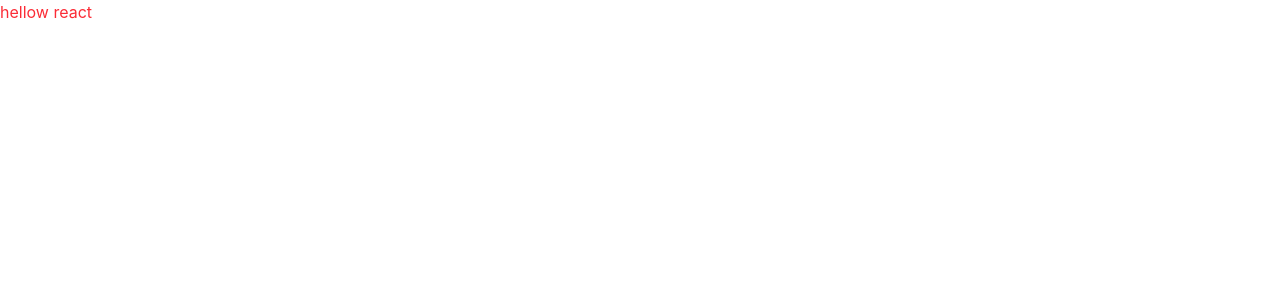
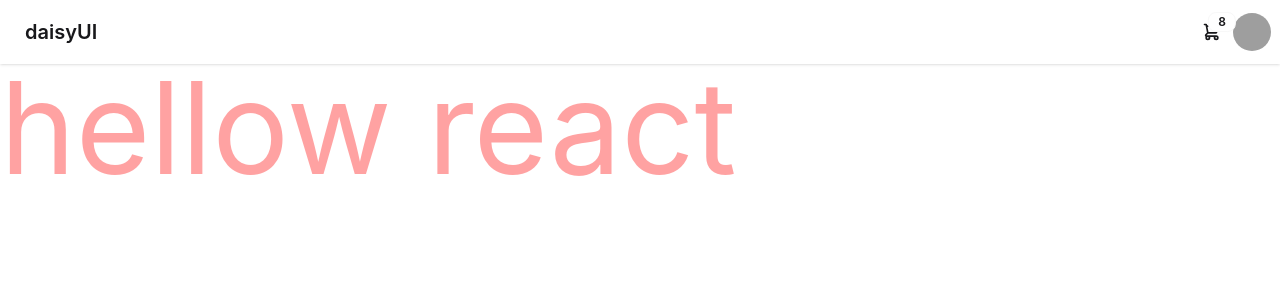
Before and after one commit to shariful-ire/BPL-Dream-11, a React (Vite) app: page / in a window 1280 px wide. Shown: the top 300 px of the page. Built offline with nearby package versions, Linux system fonts and the light colour scheme; grey boxes are pictures that could not be loaded.

Commit message:
add the daizy ui and test with an navbar

```diff
--- a/package.json
+++ b/package.json
@@ -20,6 +20,7 @@
     "@types/react": "^19.2.14",
     "@types/react-dom": "^19.2.3",
     "@vitejs/plugin-react": "^6.0.1",
+    "daisyui": "^5.5.20",
     "eslint": "^10.3.0",
     "eslint-plugin-react-hooks": "^7.1.1",
     "eslint-plugin-react-refresh": "^0.5.2",
--- a/src/App.jsx
+++ b/src/App.jsx
@@ -3,7 +3,56 @@
 const App = () => {
   return (
     <div>
-      <h1 className='text-red-500'>hellow react </h1>
+    <div className="navbar bg-base-100 shadow-sm">
+  <div className="flex-1">
+    <a className="btn btn-ghost text-xl">daisyUI</a>
+  </div>
+  <div className="flex-none">
+    <div className="dropdown dropdown-end">
+      <div tabIndex={0} role="button" className="btn btn-ghost btn-circle">
+        <div className="indicator">
+          <svg xmlns="http://www.w3.org/2000/svg" className="h-5 w-5" fill="none" viewBox="0 0 24 24" stroke="currentColor"> <path strokeLinecap="round" strokeLinejoin="round" strokeWidth="2" d="M3 3h2l.4 2M7 13h10l4-8H5.4M7 13L5.4 5M7 13l-2.293 2.293c-.63.63-.184 1.707.707 1.707H17m0 0a2 2 0 100 4 2 2 0 000-4zm-8 2a2 2 0 11-4 0 2 2 0 014 0z" /> </svg>
+          <span className="badge badge-sm indicator-item">8</span>
+        </div>
+      </div>
+      <div
+        tabIndex={0}
+        className="card card-compact dropdown-content bg-base-100 z-1 mt-3 w-52 shadow">
+        <div className="card-body">
+          <span className="text-lg font-bold">8 Items</span>
+          <span className="text-info">Subtotal: $999</span>
+          <div className="card-actions">
+            <button className="btn btn-primary btn-block">View cart</button>
+          </div>
+        </div>
+      </div>
+    </div>
+    <div className="dropdown dropdown-end">
+      <div tabIndex={0} role="button" className="btn btn-ghost btn-circle avatar">
+        <div className="w-10 rounded-full">
+          <img
+            alt="Tailwind CSS Navbar component"
+            src="https://img.daisyui.com/images/stock/photo-1534528741775-53994a69daeb.webp" />
+        </div>
+      </div>
+      <ul
+        tabIndex="-1"
+        className="menu menu-sm dropdown-content bg-base-100 rounded-box z-1 mt-3 w-52 p-2 shadow">
+        <li>
+          <a className="justify-between">
+            Profile
+            <span className="badge">New</span>
+          </a>
+        </li>
+        <li><a>Settings</a></li>
+        <li><a>Logout</a></li>
+      </ul>
+    </div>
+  </div>
+</div>
+
+
+      <h1 className="text-red-300 text-9xl">hellow react </h1>
     </div>
   );
 };
--- a/src/index.css
+++ b/src/index.css
@@ -1,2 +1,3 @@
 
 @import "tailwindcss";
+@plugin "daisyui";
```
Also changed, not shown: 1 other file (tests, documents, lock files or other folders).
